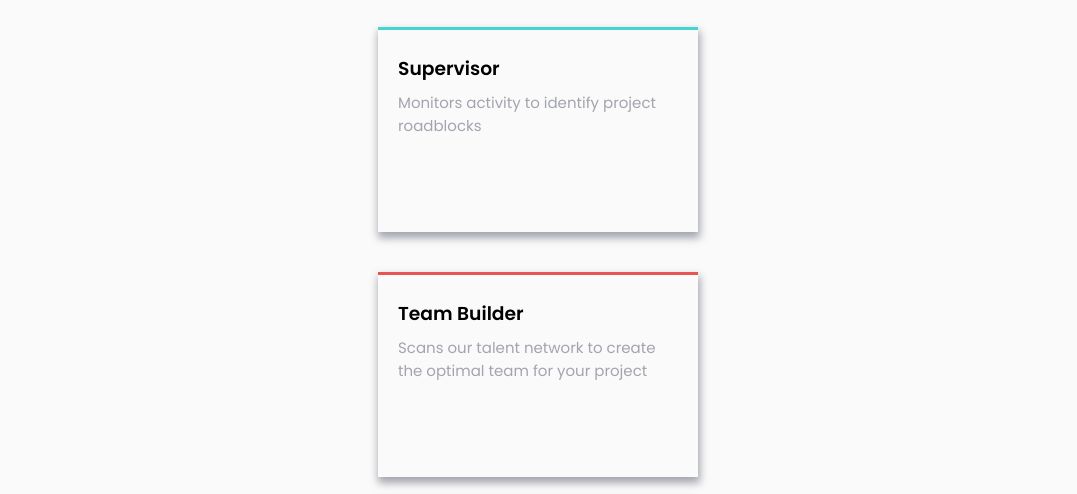
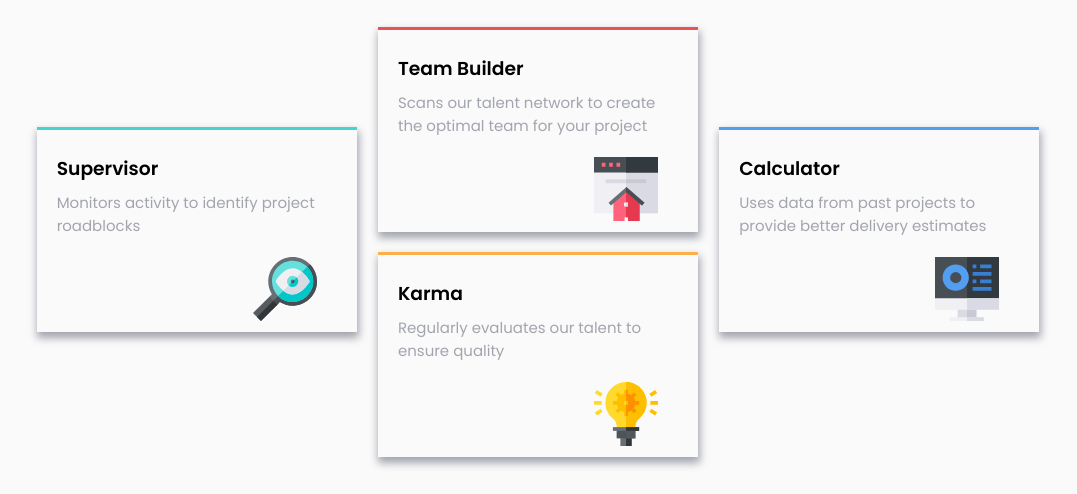
Before and after one commit to toribromma/fourCardsChallenge, a plain HTML site: page index.html in a window 1280 px wide. Shown: the part 271-765 px from the top of the page, without its empty margins (102-1179 px from the left). Drawn offline with Linux system fonts and the light colour scheme.

Commit message:
added icons

```diff
--- a/index.html
+++ b/index.html
@@ -72,7 +72,7 @@
         border-top:hsl(180, 62%, 55%) 3px solid;
         position: relative;
         top: 100px;
-        left: 125px
+        left: 80px
       }
       #box2 {
         border-top:hsl(0, 78%, 62%) 3px solid;
@@ -84,9 +84,13 @@
         border-top:hsl(212, 86%, 64%) 3px solid;
         position: relative;
         top: 100px;
-        right: 125px
+        right: 80px
       }
-      @media screen and (max-width: 1401px) {
+      img {
+        padding: 20px;
+        float: right;
+      }
+      @media screen and (max-width: 1275px) {
         #col {
           width: 100%;
         }
@@ -119,6 +123,7 @@
       <div class="card" id="box1">
         <h3>Supervisor</h3>
         <div class="p2">Monitors activity to identify project roadblocks</div>
+        <img src="./images/icon-supervisor.svg">
       </div>
 
     </div>
@@ -126,16 +131,19 @@
       <div class="card" id="box2">
         <h3>Team Builder</h3>
         <div class="p2">Scans our talent network to create the optimal team for your project</div>
+        <img src="./images/icon-team-builder.svg">
       </div>
       <div class="card" id="box3">
         <h3>Karma</h3>
         <div class="p2">Regularly evaluates our talent to ensure quality</div>
+        <img src="./images/icon-karma.svg">
       </div>
     </div>
     <div id="col">
       <div class="card" id="box4">
         <h3>Calculator</h3>
         <div class="p2">Uses data from past projects to provide better delivery estimates</div>
+        <img src="./images/icon-calculator.svg">
       </div>
     </div>
   </div>
```
